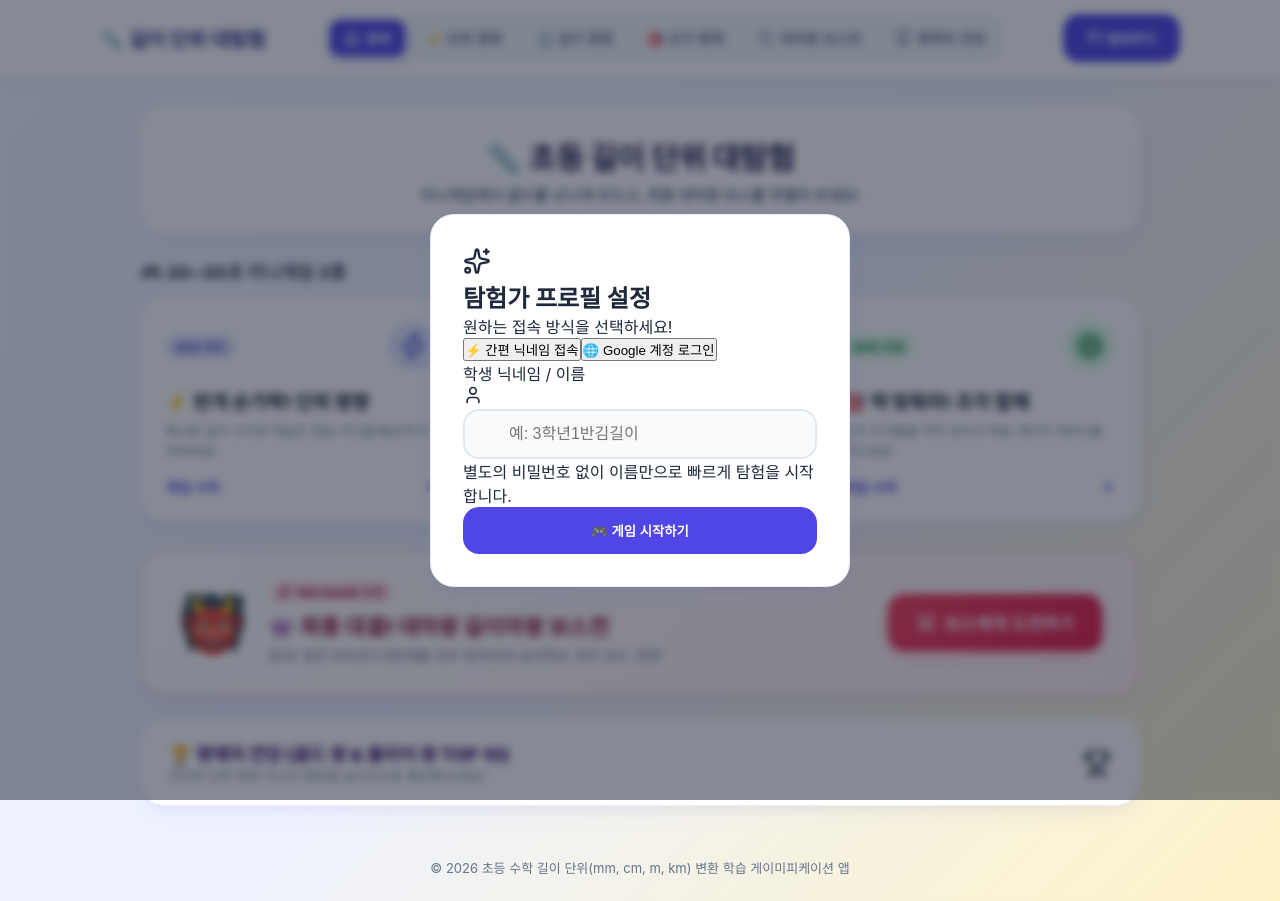
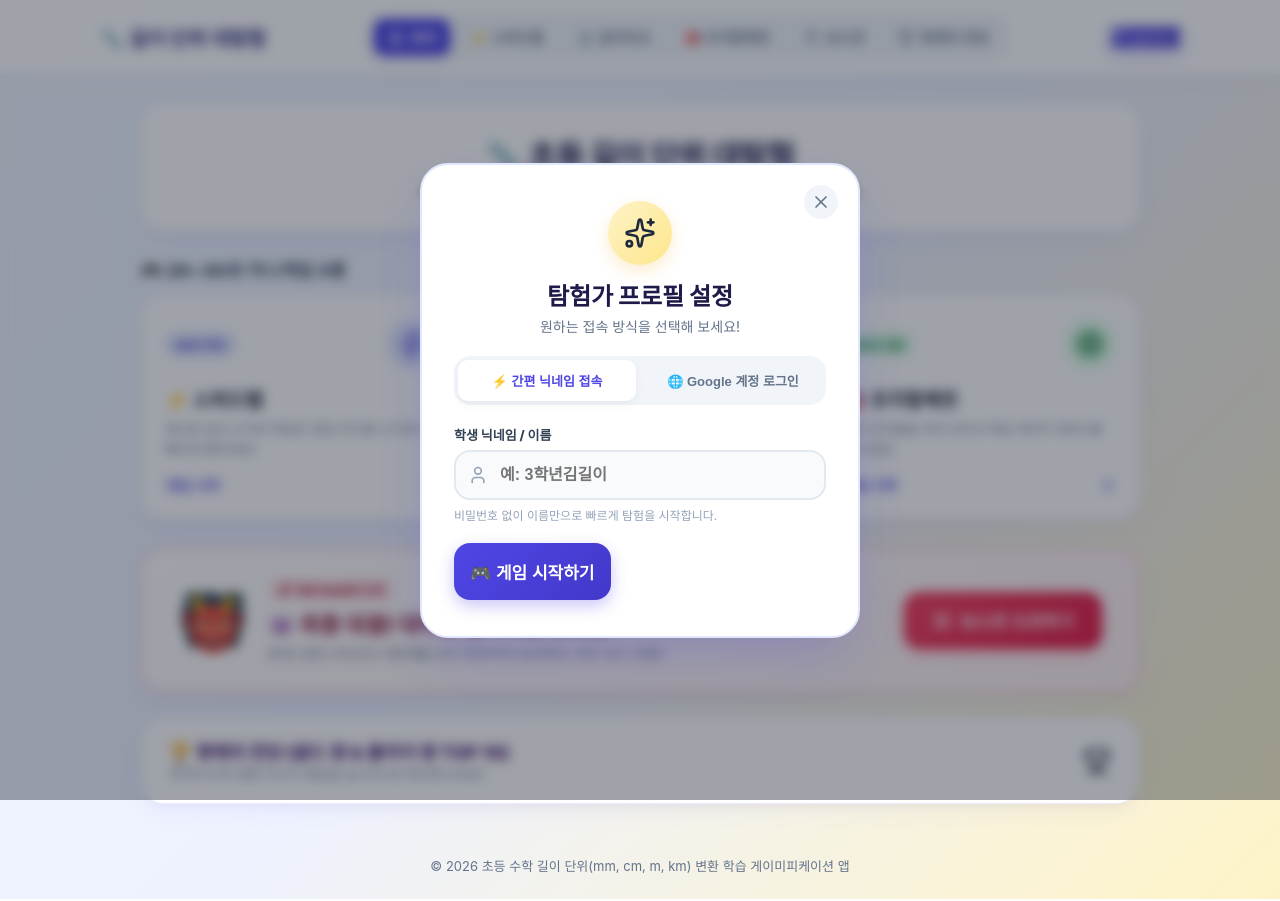
Before and after one commit to skfoch-create/mathquiz, a React (Vite) app: page / in a window 1280 px wide. Both pictures are taken after a click on the button "접속하기". Built offline with nearby package versions, Linux system fonts and the light colour scheme; no server answers; the database is empty; a web font is replaced by a local one.

Commit message:
fix: naming, typo, and auth modal design update

```diff
--- a/src/components/AuthModal.tsx
+++ b/src/components/AuthModal.tsx
@@ -1,5 +1,5 @@
 import React, { useState } from 'react';
-import { User, LogIn, Sparkles } from 'lucide-react';
+import { User, LogIn, Sparkles, X } from 'lucide-react';
 import { isFirebaseConfigured, auth, googleProvider, signInWithPopup, signInAnonymously } from '../firebase';
 import { getOrCreateUser } from '../services/dataService';
 import type { UserProfile } from '../types';
@@ -17,7 +17,6 @@ export const AuthModal: React.FC<AuthModalProps> = ({ isOpen, onClose, onLoginSu
 
   if (!isOpen) return null;
 
-  // 1. 간편 익명 접속 (닉네임만 입력)
   const handleAnonymousSubmit = async (e: React.FormEvent) => {
     e.preventDefault();
     if (!nickname.trim()) return;
@@ -34,16 +33,14 @@ export const AuthModal: React.FC<AuthModalProps> = ({ isOpen, onClose, onLoginSu
       onClose();
     } catch (err) {
       console.error(err);
-      alert('접속 중 오류가 발생했습니다.');
+      alert('접속 중 오류가 발생했습니다. Firebase Authentication 설정 상태를 확인해 주세요.');
     } finally {
       setLoading(false);
     }
   };
 
-  // 2. Google 계정 로그인
   const handleGoogleLogin = async () => {
     if (!isFirebaseConfigured || !auth) {
-      // Firebase Env 설정이 없으면 테스트용 모의 구글 로그인 처리
       const dummyUid = 'google_user_' + Date.now();
       const user = await getOrCreateUser(dummyUid, '구글 탐험가', 'google');
       onLoginSuccess(user);
@@ -54,12 +51,12 @@ export const AuthModal: React.FC<AuthModalProps> = ({ isOpen, onClose, onLoginSu
     setLoading(true);
     try {
       const result = await signInWithPopup(auth, googleProvider);
-      const user = await getOrCreateUser(result.user.uid, result.user.displayName || '구글 학생', 'google');
+      const user = await getOrCreateUser(result.user.uid, result.user.displayName || '구글 탐험가', 'google');
       onLoginSuccess(user);
       onClose();
     } catch (err) {
       console.error(err);
-      alert('Google 로그인에 실패했습니다.');
+      alert('Google 로그인 중 오류가 발생했습니다.');
     } finally {
       setLoading(false);
     }
@@ -67,13 +64,17 @@ export const AuthModal: React.FC<AuthModalProps> = ({ isOpen, onClose, onLoginSu
 
   return (
     <div className="modal-overlay">
-      <div className="modal-content glass-card animate-pop">
+      <div className="modal-content glass-card animate-pop beautiful-auth">
+        <button className="close-btn" onClick={onClose} title="닫기">
+          <X size={20} />
+        </button>
+
         <div className="modal-header">
-          <div className="badge-icon">
-            <Sparkles className="text-yellow" size={28} />
+          <div className="cute-badge-icon">
+            <Sparkles className="text-yellow" size={32} />
           </div>
           <h2>탐험가 프로필 설정</h2>
-          <p className="subtitle">원하는 접속 방식을 선택하세요!</p>
+          <p className="subtitle">원하는 접속 방식을 선택해 보세요!</p>
         </div>
 
         <div className="tab-buttons">
@@ -94,22 +95,22 @@ export const AuthModal: React.FC<AuthModalProps> = ({ isOpen, onClose, onLoginSu
         {mode === 'anonymous' ? (
           <form onSubmit={handleAnonymousSubmit} className="auth-form">
             <div className="input-group">
-              <label>학생 닉네임 / 이름</label>
+              <label className="input-label">학생 닉네임 / 이름</label>
               <div className="input-wrapper">
                 <User size={20} className="input-icon" />
                 <input
                   type="text"
-                  placeholder="예: 3학년1반김길이"
+                  placeholder="예: 3학년김길이"
                   value={nickname}
                   onChange={(e) => setNickname(e.target.value)}
                   maxLength={12}
                   required
                 />
               </div>
-              <span className="hint">별도의 비밀번호 없이 이름만으로 빠르게 탐험을 시작합니다.</span>
+              <span className="hint">비밀번호 없이 이름만으로 빠르게 탐험을 시작합니다.</span>
             </div>
 
-            <button type="submit" className="btn-primary full-width shadow-btn" disabled={loading}>
+            <button type="submit" className="btn-primary full-width shadow-btn cute-btn" disabled={loading}>
               {loading ? '접속 중...' : '🎮 게임 시작하기'}
             </button>
           </form>
@@ -117,11 +118,11 @@ export const AuthModal: React.FC<AuthModalProps> = ({ isOpen, onClose, onLoginSu
           <div className="google-auth-box">
             <p className="desc">
               Google 계정으로 로그인하면 기기가 바뀌어도 <br />
-              <b>모은 골드, 클리어 기록, 보스전 성장 그래프</b>가 연동됩니다!
+              <b>골드와 클리어 기록</b>이 동기화됩니다!
             </p>
             <button
               onClick={handleGoogleLogin}
-              className="btn-google full-width shadow-btn"
+              className="btn-google full-width shadow-btn cute-btn"
               disabled={loading}
             >
               <LogIn size={20} />
--- a/src/components/Header.tsx
+++ b/src/components/Header.tsx
@@ -13,12 +13,12 @@ export const Header: React.FC<HeaderProps> = ({ user, currentTab, onSelectTab, o
   return (
     <header className="main-header glass-nav">
       <div className="header-container">
-        {/* 심플한 로고 */}
+        {/* 로고 */}
         <div className="logo-section" onClick={() => onSelectTab('lobby')}>
           <span className="logo-title">📏 길이 단위 대탐험</span>
         </div>
 
-        {/* 통통 튀는 네이밍 탭 */}
+        {/* 통일된 탭 네이밍 */}
         <nav className="nav-menu">
           <button
             className={`nav-item ${currentTab === 'lobby' ? 'active' : ''}`}
@@ -30,25 +30,25 @@ export const Header: React.FC<HeaderProps> = ({ user, currentTab, onSelectTab, o
             className={`nav-item ${currentTab === 'game1' ? 'active' : ''}`}
             onClick={() => onSelectTab('game1')}
           >
-            ⚡ 단위 팡팡
+            ⚡ 스피드탭
           </button>
           <button
             className={`nav-item ${currentTab === 'game2' ? 'active' : ''}`}
             onClick={() => onSelectTab('game2')}
           >
-            ⚖️ 길이 쿵쿵
+            ⚖️ 길이비교
           </button>
           <button
             className={`nav-item ${currentTab === 'game3' ? 'active' : ''}`}
             onClick={() => onSelectTab('game3')}
           >
-            🎯 조각 합체
+            🎯 조각합체전
           </button>
           <button
             className={`nav-item boss-nav ${currentTab === 'boss' ? 'active' : ''}`}
             onClick={() => onSelectTab('boss')}
           >
-            <ShieldAlert size={16} /> 대마왕 보스전
+            <ShieldAlert size={16} /> 보스전
           </button>
           <button
             className={`nav-item ${currentTab === 'leaderboard' ? 'active' : ''}`}
--- a/src/components/LobbyView.tsx
+++ b/src/components/LobbyView.tsx
@@ -11,13 +11,13 @@ interface LobbyViewProps {
 export const LobbyView: React.FC<LobbyViewProps> = ({ onSelectTab }) => {
   return (
     <div className="clean-lobby animate-fade-in">
-      {/* 심플한 환영 제목 */}
+      {/* 서두 환영 문구 */}
       <div className="lobby-welcome glass-card">
         <h1>📏 초등 길이 단위 대탐험</h1>
         <p>미니게임에서 골드를 신나게 모으고, 최종 대마왕 보스를 무찔러 보세요!</p>
       </div>
 
-      {/* 1. 미니게임 3개 가로로 나란히 배열 (3열) */}
+      {/* 미니게임 3종 (가로 3열 나란히) */}
       <div className="lobby-section">
         <h2 className="section-title">🎮 20~30초 미니게임 3종</h2>
         <div className="minigame-3grid">
@@ -29,8 +29,8 @@ export const LobbyView: React.FC<LobbyViewProps> = ({ onSelectTab }) => {
                 <Zap size={28} />
               </div>
             </div>
-            <h3>⚡ 번개 손가락! 단위 팡팡</h3>
-            <p>제시된 길이 수치와 똑같은 정답 카드를 빠르게 터치하세요!</p>
+            <h3>⚡ 스피드탭</h3>
+            <p>제시된 길이 수치와 똑같은 정답 카드를 누구보다 빠르게 탭하세요!</p>
             <div className="mode-footer">
               <span>게임 시작</span>
               <ArrowRight size={16} />
@@ -45,8 +45,8 @@ export const LobbyView: React.FC<LobbyViewProps> = ({ onSelectTab }) => {
                 <Scale size={28} />
               </div>
             </div>
-            <h3>⚖️ 누가 더 길까? 길이 쿵쿵</h3>
-            <p>더 긴 길이 수치나 더 짧은 수치를 순발력 있게 고르세요!</p>
+            <h3>⚖️ 길이비교</h3>
+            <p>더 긴 수치나 더 짧은 수치를 순발력 있게 비교하여 고르세요!</p>
             <div className="mode-footer">
               <span>게임 시작</span>
               <ArrowRight size={16} />
@@ -61,8 +61,8 @@ export const LobbyView: React.FC<LobbyViewProps> = ({ onSelectTab }) => {
                 <Target size={28} />
               </div>
             </div>
-            <h3>🎯 딱 맞춰라! 조각 합체</h3>
-            <p>수치 조각들을 착착 모아서 목표 게이지 100%를 만드세요!</p>
+            <h3>🎯 조각합체전</h3>
+            <p>길이 조각들을 착착 모아서 목표 게이지 100%를 만드세요!</p>
             <div className="mode-footer">
               <span>게임 시작</span>
               <ArrowRight size={16} />
@@ -71,7 +71,7 @@ export const LobbyView: React.FC<LobbyViewProps> = ({ onSelectTab }) => {
         </div>
       </div>
 
-      {/* 2. 미니게임 나란히 3개 바로 아래 배열된 큼직한 보스전 카운터 카드 */}
+      {/* 보스전 도전 버튼 텍스트 수정: '보스전 도전하기' */}
       <div className="boss-entry-wrapper">
         <div className="boss-card glass-card hover-card" onClick={() => onSelectTab('boss')}>
           <div className="boss-card-left">
@@ -86,12 +86,12 @@ export const LobbyView: React.FC<LobbyViewProps> = ({ onSelectTab }) => {
           </div>
 
           <button className="btn-boss-entry shadow-btn">
-            <Swords size={20} /> 보스에게 도전하기
+            <Swords size={20} /> 보스전 도전하기
           </button>
         </div>
       </div>
 
-      {/* 3. 하단 명예의 전당 배너 */}
+      {/* 명예의 전당 배너 */}
       <div className="hall-banner glass-card" onClick={() => onSelectTab('leaderboard')}>
         <div>
           <h2>🏆 명예의 전당 (골드 왕 & 클리어 왕 TOP 10)</h2>
--- a/src/components/MiniGame1.tsx
+++ b/src/components/MiniGame1.tsx
@@ -87,8 +87,8 @@ export const MiniGame1: React.FC<MiniGame1Props> = ({ user, onUpdateUser, onBack
       <div className="game-header-card glass-card">
         <div className="game-title-group">
           <span className="game-badge badge-a">25초 타임어택</span>
-          <h2>⚡ 번개 손가락! 단위 팡팡</h2>
-          <p>25초 동안 수치와 똑같은 정답 카드를 번개처럼 빠르게 팡팡 터치하세요!</p>
+          <h2>⚡ 스피드탭</h2>
+          <p>25초 동안 수치와 똑같은 정답 카드를 번개처럼 빠르게 탭하세요!</p>
         </div>
 
         {!isPlaying && !isGameOver && (
--- a/src/components/MiniGame2.tsx
+++ b/src/components/MiniGame2.tsx
@@ -80,8 +80,8 @@ export const MiniGame2: React.FC<MiniGame2Props> = ({ user, onUpdateUser, onBack
       <div className="game-header-card glass-card">
         <div className="game-title-group">
           <span className="game-badge badge-b">25초 순발력</span>
-          <h2>⚖️ 누가 더 길까? 길이 쿵쿵</h2>
-          <p>지시어(더 긴 길이 / 더 짧은 길이)에 맞는 카드를 순발력있게 고르세요!</p>
+          <h2>⚖️ 길이비교</h2>
+          <p>지시어(더 긴 길이 / 더 짧은 길이)에 맞는 카드를 순발력 있게 고르세요!</p>
         </div>
 
         {!isPlaying && !isGameOver && (
--- a/src/components/MiniGame3.tsx
+++ b/src/components/MiniGame3.tsx
@@ -102,7 +102,7 @@ export const MiniGame3: React.FC<MiniGame3Props> = ({ user, onUpdateUser, onBack
       <div className="game-header-card glass-card">
         <div className="game-title-group">
           <span className="game-badge badge-c">30초 조준</span>
-          <h2>🎯 딱 맞춰라! 조각 합체</h2>
+          <h2>🎯 조각합체전</h2>
           <p>수치 조각들을 모아서 100% 목표 게이지에 딱 맞추세요!</p>
         </div>
 
--- a/src/index.css
+++ b/src/index.css
@@ -3,7 +3,6 @@
 :root {
   --font-family: 'Pretendard', -apple-system, BlinkMacSystemFont, system-ui, Roboto, sans-serif;
 
-  /* 밝고 화사한 파스텔 테마 */
   --bg-gradient: linear-gradient(135deg, #f0f7ff 0%, #eef2ff 50%, #fef3c7 100%);
   --card-bg: #ffffff;
   --card-border: rgba(99, 102, 241, 0.12);
@@ -41,7 +40,6 @@ body {
   overflow-x: hidden;
 }
 
-/* Card UI */
 .glass-card {
   background: var(--card-bg);
   border: 1px solid var(--card-border);
@@ -82,7 +80,6 @@ body {
   box-shadow: var(--shadow-hover);
 }
 
-/* App Layout */
 .app-layout {
   display: flex;
   flex-direction: column;
@@ -196,7 +193,6 @@ body {
   padding: 28px 20px;
 }
 
-/* Clean Lobby View */
 .clean-lobby {
   display: flex;
   flex-direction: column;
@@ -229,7 +225,6 @@ body {
   margin-bottom: 12px;
 }
 
-/* 가로 3개 나란히 배열하는 미니게임 3grid */
 .minigame-3grid {
   display: grid;
   grid-template-columns: repeat(3, 1fr);
@@ -298,7 +293,6 @@ body {
   margin-top: 16px;
 }
 
-/* 하단 보스 카운터 카드 */
 .boss-entry-wrapper {
   margin-top: 4px;
 }
@@ -389,342 +383,12 @@ body {
   color: var(--text-sub);
 }
 
-/* MiniGame Play Area */
-.game-container {
-  display: flex;
-  flex-direction: column;
-  gap: 20px;
-}
-
-.game-header-card {
-  padding: 24px 32px;
-  display: flex;
-  align-items: center;
-  justify-content: space-between;
-  background: #ffffff;
-}
-
-.game-title-group h2 {
-  font-size: 24px;
-  font-weight: 900;
-  color: #1e1b4b;
-}
-
-.game-title-group p {
-  color: var(--text-sub);
-  font-size: 14px;
-  margin-top: 4px;
-}
-
-.btn-start-game {
-  padding: 14px 28px;
-  background: var(--accent-green);
-  color: #ffffff;
-  border: none;
-  border-radius: var(--radius-md);
-  font-size: 17px;
-  font-weight: 800;
-  cursor: pointer;
-  box-shadow: 0 4px 14px rgba(16, 185, 129, 0.3);
-}
-
-.game-status-bar {
-  display: flex;
-  justify-content: space-around;
-  background: #ffffff;
-  padding: 14px 24px;
-  border-radius: var(--radius-md);
-  font-size: 18px;
-  font-weight: 800;
-  border: 1px solid var(--card-border);
-}
-
-.timer-box { color: var(--accent-yellow); }
-.score-box { color: var(--primary-color); }
-
-/* Quiz Display */
-.quiz-card {
-  padding: 36px;
-  text-align: center;
-  background: #ffffff;
-}
-
-.prompt-text {
-  font-size: 40px;
-  font-weight: 900;
-  margin-top: 8px;
-  color: #1e1b4b;
-}
-
-.options-grid {
-  display: grid;
-  grid-template-columns: repeat(2, 1fr);
-  gap: 16px;
-  margin-top: 24px;
-}
-
-.option-btn {
-  padding: 20px;
-  font-size: 22px;
-  font-weight: 800;
-}
-
-/* Compare Grid (Game 2) */
-.instruction-banner {
-  text-align: center;
-  padding: 16px;
-  background: #ffffff;
-  border-radius: var(--radius-md);
-  font-size: 20px;
-  font-weight: 800;
-}
-
-.compare-grid {
-  display: flex;
-  align-items: center;
-  gap: 16px;
-}
-
-.compare-card {
-  flex: 1;
-  padding: 36px 20px;
-  text-align: center;
-  background: #ffffff;
-  border-radius: var(--radius-lg);
-}
-
-.compare-value {
-  font-size: 32px;
-  font-weight: 900;
-  color: #1e1b4b;
-}
-
-.vs-badge {
-  font-size: 24px;
-  font-weight: 900;
-  color: var(--accent-yellow);
-}
-
-/* Target Gauge (Game 3) */
-.target-card {
-  padding: 24px;
-  text-align: center;
-  background: #ffffff;
-}
-
-.gauge-container {
-  width: 100%;
-  height: 36px;
-  background: #f1f5f9;
-  border-radius: 20px;
-  margin-top: 16px;
-  overflow: hidden;
-  border: 2px solid #e2e8f0;
-}
-
-.gauge-fill {
-  height: 100%;
-  background: var(--accent-green);
-  display: flex;
-  align-items: center;
-  justify-content: center;
-  font-weight: 800;
-  color: #ffffff;
-  transition: width 0.3s ease;
-}
-
-.blocks-grid {
-  display: flex;
-  flex-wrap: wrap;
-  gap: 14px;
-  justify-content: center;
-  margin-top: 20px;
-}
-
-.block-btn {
-  padding: 16px 24px;
-  font-size: 20px;
-  font-weight: 800;
-  background: #ffffff;
-}
-
-.block-btn.selected {
-  background: var(--primary-color);
-  color: #ffffff;
-  border-color: var(--primary-color);
-}
-
-/* Boss Raid View */
-.boss-intro-card {
-  padding: 40px;
-  text-align: center;
-  max-width: 640px;
-  margin: 0 auto;
-  background: #ffffff;
-}
-
-.boss-title { font-size: 28px; font-weight: 900; color: #881337; margin-bottom: 12px; }
-.boss-desc { font-size: 15px; color: var(--text-sub); line-height: 1.6; }
-
-.raid-info-box {
-  display: flex;
-  justify-content: space-around;
-  background: #fff1f2;
-  padding: 16px;
-  border-radius: var(--radius-md);
-  margin: 24px 0;
-  font-weight: 700;
-  color: #9f1239;
-}
-
-.btn-boss-challenge {
-  width: 100%;
-  padding: 18px;
-  background: linear-gradient(135deg, #f43f5e, #e11d48);
-  color: #ffffff;
-  border: none;
-  border-radius: var(--radius-md);
-  font-size: 19px;
-  font-weight: 900;
-  cursor: pointer;
-  box-shadow: 0 4px 16px rgba(244, 63, 94, 0.3);
-}
-
-.boss-status-card {
-  padding: 20px;
-  margin-bottom: 20px;
-  background: #ffffff;
-}
-
-.hp-bar-bg {
-  height: 20px;
-  background: #ffe4e6;
-  border-radius: 10px;
-  overflow: hidden;
-}
-
-.hp-bar-fill {
-  height: 100%;
-  background: #f43f5e;
-  transition: width 0.4s ease;
-}
-
-.boss-quiz-card {
-  padding: 32px;
-  background: #ffffff;
-}
-
-.quiz-progress-bar {
-  display: flex;
-  gap: 10px;
-  justify-content: center;
-  margin-bottom: 20px;
-}
-
-.progress-step {
-  width: 30px;
-  height: 30px;
-  border-radius: 50%;
-  background: #f1f5f9;
-  display: flex;
-  align-items: center;
-  justify-content: center;
-  font-weight: 800;
-  color: var(--text-sub);
-}
-
-.progress-step.current { background: var(--primary-color); color: #ffffff; }
-.progress-step.done { background: var(--accent-green); color: #ffffff; }
-
-.quiz-options-4grid {
-  display: grid;
-  grid-template-columns: repeat(2, 1fr);
-  gap: 16px;
-  margin-top: 20px;
-}
-
-.boss-opt-btn {
-  padding: 18px;
-  font-size: 17px;
-  font-weight: 700;
-  display: flex;
-  align-items: center;
-  gap: 12px;
-  background: #ffffff;
-}
-
-/* Leaderboard */
-.leaderboard-container {
-  max-width: 720px;
-  margin: 0 auto;
-}
-
-.leaderboard-header {
-  padding: 24px 32px;
-  background: #ffffff;
-  display: flex;
-  align-items: center;
-  justify-content: space-between;
-}
-
-.rank-tabs {
-  display: flex;
-  gap: 10px;
-  margin: 20px 0;
-}
-
-.rank-tab-btn {
-  flex: 1;
-  padding: 14px;
-  background: #ffffff;
-  border: 2px solid #e2e8f0;
-  color: var(--text-sub);
-  border-radius: var(--radius-md);
-  font-weight: 800;
-  cursor: pointer;
-}
-
-.rank-tab-btn.active {
-  background: #ffffff;
-  border-color: var(--primary-color);
-  color: var(--primary-color);
-  box-shadow: 0 4px 12px rgba(79, 70, 229, 0.12);
-}
-
-.rank-list {
-  padding: 20px;
-  background: #ffffff;
-  display: flex;
-  flex-direction: column;
-  gap: 10px;
-}
-
-.rank-card {
-  display: flex;
-  align-items: center;
-  justify-content: space-between;
-  padding: 14px 20px;
-  border-radius: var(--radius-md);
-  background: #f8fafc;
-  border: 1px solid #f1f5f9;
-}
-
-.rank-1 { background: #fefce8; border-color: #fef08a; }
-.rank-2 { background: #f8fafc; border-color: #e2e8f0; }
-.rank-3 { background: #fff7ed; border-color: #ffedd5; }
-
-.rank-number {
-  font-weight: 900;
-  font-size: 18px;
-  width: 70px;
-}
-
-/* Modals */
+/* Beautiful Auth Modal UI */
 .modal-overlay {
   position: fixed;
   inset: 0;
-  background: rgba(15, 23, 42, 0.5);
-  backdrop-filter: blur(4px);
+  background: rgba(15, 23, 42, 0.4);
+  backdrop-filter: blur(6px);
   z-index: 200;
   display: flex;
   align-items: center;
@@ -732,11 +396,119 @@ body {
   padding: 20px;
 }
 
-.modal-content {
+.beautiful-auth {
+  position: relative;
   width: 100%;
-  max-width: 420px;
-  padding: 32px;
+  max-width: 440px;
+  padding: 36px 32px;
   background: #ffffff;
+  border-radius: 28px;
+  box-shadow: 0 25px 50px -12px rgba(79, 70, 229, 0.25);
+  border: 2px solid #e0e7ff;
+}
+
+.close-btn {
+  position: absolute;
+  top: 20px;
+  right: 20px;
+  width: 34px;
+  height: 34px;
+  border-radius: 50%;
+  background: #f1f5f9;
+  border: none;
+  color: #64748b;
+  display: flex;
+  align-items: center;
+  justify-content: center;
+  cursor: pointer;
+  transition: all 0.2s ease;
+}
+
+.close-btn:hover {
+  background: #e2e8f0;
+  color: #0f172a;
+}
+
+.modal-header {
+  text-align: center;
+  margin-bottom: 20px;
+}
+
+.cute-badge-icon {
+  width: 64px;
+  height: 64px;
+  border-radius: 50%;
+  background: linear-gradient(135deg, #fef3c7, #fde68a);
+  display: flex;
+  align-items: center;
+  justify-content: center;
+  margin: 0 auto 12px;
+  box-shadow: 0 6px 16px rgba(245, 158, 11, 0.2);
+}
+
+.modal-header h2 {
+  font-size: 24px;
+  font-weight: 900;
+  color: #1e1b4b;
+}
+
+.modal-header .subtitle {
+  font-size: 14px;
+  color: #64748b;
+  margin-top: 4px;
+}
+
+.tab-buttons {
+  display: flex;
+  gap: 8px;
+  margin: 20px 0;
+  background: #f1f5f9;
+  padding: 4px;
+  border-radius: var(--radius-md);
+}
+
+.tab-btn {
+  flex: 1;
+  padding: 11px 8px;
+  border: none;
+  background: transparent;
+  color: #64748b;
+  border-radius: var(--radius-sm);
+  font-weight: 800;
+  font-size: 13px;
+  cursor: pointer;
+  transition: all 0.2s ease;
+}
+
+.tab-btn.active {
+  background: #ffffff;
+  color: var(--primary-color);
+  box-shadow: 0 4px 10px rgba(0, 0, 0, 0.05);
+}
+
+.input-group {
+  display: flex;
+  flex-direction: column;
+  gap: 6px;
+  margin-bottom: 20px;
+}
+
+.input-label {
+  font-size: 13px;
+  font-weight: 800;
+  color: #334155;
+}
+
+.input-wrapper {
+  position: relative;
+  display: flex;
+  align-items: center;
+}
+
+.input-icon {
+  position: absolute;
+  left: 14px;
+  color: #94a3b8;
 }
 
 .input-wrapper input {
@@ -745,78 +517,61 @@ body {
   border-radius: var(--radius-md);
   border: 2px solid #e2e8f0;
   background: #f8fafc;
-  color: var(--text-main);
+  color: #0f172a;
   font-size: 16px;
+  font-weight: 700;
+  outline: none;
+  transition: border-color 0.2s ease;
+}
+
+.input-wrapper input:focus {
+  border-color: var(--primary-color);
+  background: #ffffff;
+}
+
+.hint {
+  font-size: 12px;
+  color: #94a3b8;
+}
+
+.cute-btn {
+  padding: 16px;
+  font-size: 17px;
+  font-weight: 900;
+  border-radius: var(--radius-md);
 }
 
 .btn-primary {
-  padding: 14px 24px;
-  background: var(--primary-color);
+  background: linear-gradient(135deg, var(--primary-color), #4338ca);
   color: #ffffff;
   border: none;
-  border-radius: var(--radius-md);
-  font-weight: 800;
   cursor: pointer;
-}
-
-.btn-secondary {
-  padding: 14px 24px;
-  background: #f1f5f9;
-  color: var(--text-main);
-  border: none;
-  border-radius: var(--radius-md);
-  font-weight: 800;
-  cursor: pointer;
+  box-shadow: 0 6px 16px rgba(79, 70, 229, 0.3);
 }
 
 .btn-google {
-  padding: 14px 24px;
-  background: #4285f4;
+  background: linear-gradient(135deg, #4285f4, #2563eb);
   color: #ffffff;
   border: none;
-  border-radius: var(--radius-md);
-  font-weight: 800;
   cursor: pointer;
-}
-
-.full-width { width: 100%; }
-
-/* Result Modal */
-.result-modal, .boss-result-modal {
-  padding: 36px;
-  text-align: center;
-  background: #ffffff;
-}
-
-.stats-grid {
-  display: flex;
-  gap: 16px;
-  margin: 24px 0;
-}
-
-.stat-card {
-  flex: 1;
-  padding: 16px;
-  background: #f8fafc;
-  border-radius: var(--radius-md);
-}
-
-.stat-val {
-  font-size: 24px;
-  font-weight: 900;
   display: flex;
   align-items: center;
   justify-content: center;
-  gap: 6px;
+  gap: 10px;
+  box-shadow: 0 6px 16px rgba(37, 99, 235, 0.3);
 }
 
-.action-row {
-  display: flex;
-  gap: 12px;
-  margin-top: 24px;
+.google-auth-box {
+  text-align: center;
+  padding: 10px 0;
 }
 
-.action-row button { flex: 1; }
+.google-auth-box .desc {
+  font-size: 14px;
+  color: #475569;
+  line-height: 1.5;
+  margin-bottom: 20px;
+}
 
 .main-footer {
   text-align: center;
```
Also changed, not shown: src/services/dataService.ts (+6 -29 lines).
